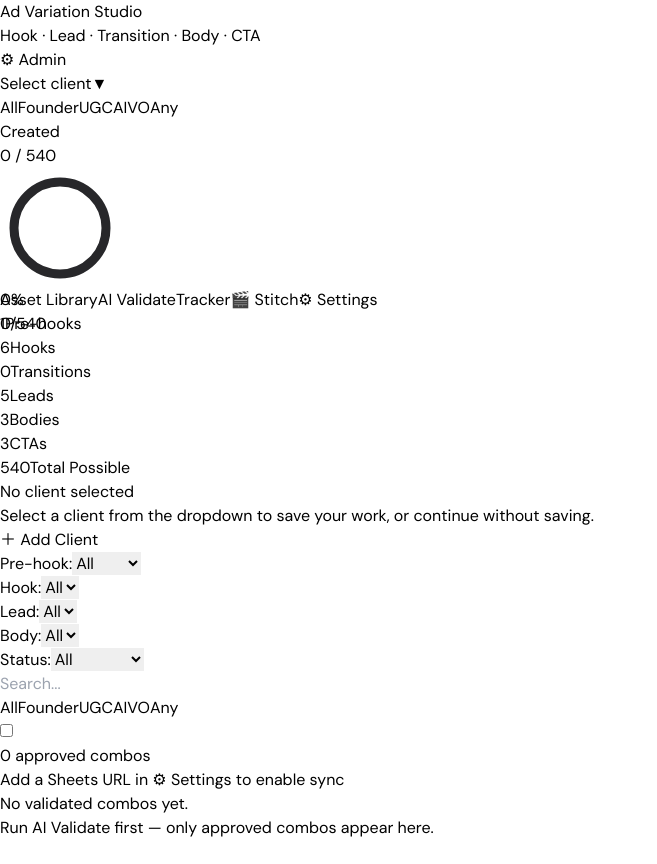
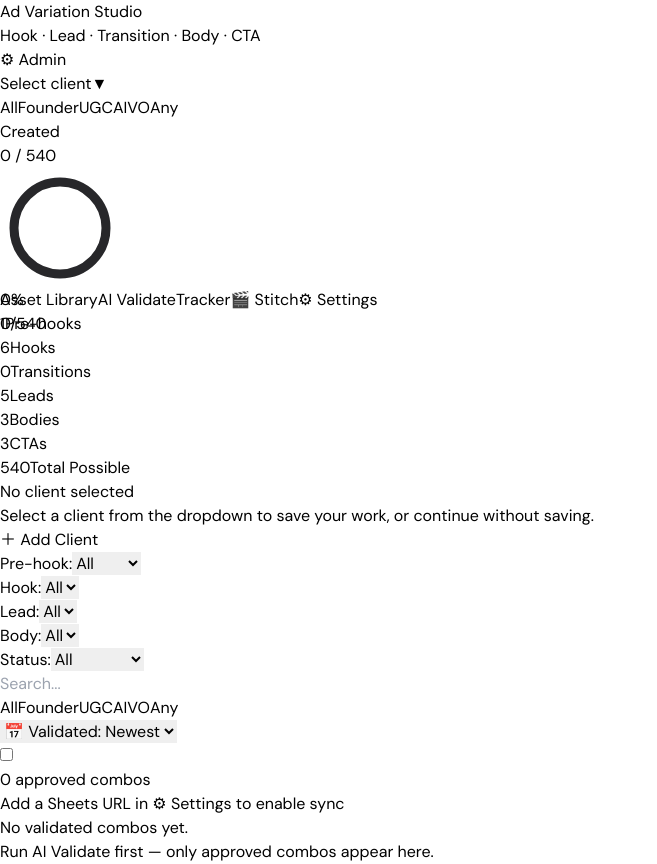
Before and after one commit to empoweredhomepros/ad-variation-studio, a React (Vite) app: page / in a window 1280 px wide. Both pictures are taken after a click on the button "Tracker". Shown: the whole page, without its empty margins (0-657 px from the left). Before the commit the page ends 840 px from the top, so only its background shows below. Built offline with nearby package versions, Linux system fonts and the light colour scheme.

Commit message:
Add sort by date + always show date fields with dash fallback in Validate and Tracker

```diff
--- a/src/App.jsx
+++ b/src/App.jsx
@@ -847,8 +847,8 @@ function ResultCard({ result, hookText, leadText, bodyText, ctaText, onOverride,
         <Tag tag={result.hookTag}/>
         {isManual&&result.valid&&<span className="text-xs bg-amber-500/20 text-amber-400 border border-amber-500/30 px-1.5 py-0.5 rounded-full shrink-0">➡ In Tracker</span>}
         {isManual&&!result.valid&&<span className="text-xs bg-zinc-700/40 text-zinc-400 border border-zinc-600/30 px-1.5 py-0.5 rounded-full shrink-0">Manual</span>}
-        {result.validatedAt&&<span className="text-xs text-zinc-500 shrink-0" title="Date Validated">📅 {fmtDate(result.validatedAt)}</span>}
-        {result.addedToTrackerAt&&<span className="text-xs text-amber-400/70 shrink-0" title="Date Added to Tracker">🗂 {fmtDate(result.addedToTrackerAt)}</span>}
+        <span className="text-xs text-zinc-500 shrink-0" title="Date Validated">📅 {result.validatedAt ? fmtDate(result.validatedAt) : "—"}</span>
+        {(result.manual&&result.valid||result.addedToTrackerAt)&&<span className="text-xs text-amber-400/70 shrink-0" title="Date Added to Tracker">🗂 {result.addedToTrackerAt ? fmtDate(result.addedToTrackerAt) : "—"}</span>}
         {isReviewed&&!isManual&&<span className="text-xs bg-teal-500/20 text-teal-400 border border-teal-500/30 px-1.5 py-0.5 rounded-full shrink-0">✓ Reviewed</span>}
 
         {/* Reason */}
@@ -997,6 +997,7 @@ function ValidateTab({ preHooks,hooks,transitions,leads,bodies,ctas,speakers,val
   const [resSpeakerFilter,setResSpeakerFilter]=useState("All");
   const [resSearch,setResSearch]=useState("");
   const [validFilter,setValidFilter]=useState("All");
+  const [sortBy,setSortBy]=useState("newest");
   const [selectedResultKeys,setSelectedResultKeys]=useState(new Set());
 
   // Pre-hooks use their OWN tag filter — independent of scopeTagSet
@@ -1151,6 +1152,9 @@ function ValidateTab({ preHooks,hooks,transitions,leads,bodies,ctas,speakers,val
     else if(validFilter==="Archived")  matchValid=isArchived;
     else if(validFilter==="Unreviewed") matchValid=!r.reviewed&&!inTracker&&!isArchived;
     return matchTag&&matchSpeaker&&matchSearch&&matchValid;
+  }).sort((a,b)=>{
+    const ts = r => sortBy.includes("tracker") ? (r.addedToTrackerAt||"") : (r.validatedAt||"");
+    return sortBy==="oldest"||sortBy==="tracker-oldest" ? ts(a).localeCompare(ts(b)) : ts(b).localeCompare(ts(a));
   });
 
   const totalCombos=allTasks.length;
@@ -1482,6 +1486,13 @@ function ValidateTab({ preHooks,hooks,transitions,leads,bodies,ctas,speakers,val
                 </button>
               ))}
             </div>
+            <select value={sortBy} onChange={e=>setSortBy(e.target.value)}
+              className="bg-zinc-800 border border-zinc-700 rounded px-2 py-1 text-xs text-zinc-300 focus:outline-none focus:border-amber-500 ml-auto shrink-0">
+              <option value="newest">📅 Validated: Newest</option>
+              <option value="oldest">📅 Validated: Oldest</option>
+              <option value="tracker-newest">🗂 Tracker: Newest</option>
+              <option value="tracker-oldest">🗂 Tracker: Oldest</option>
+            </select>
           </div>
           {/* Count + select-all + clear/restart row */}
           <div className="flex items-center gap-2 mb-3 flex-wrap">
@@ -1672,9 +1683,9 @@ function ComboRow({ combo, vr, assetMap, onToggle, onSetVideoStatus, onUrlChange
         <Tag tag={combo.hookTag}/>
         <FilenameField value={combo.filename||combo.autoFilename} onChange={v=>onFilenameChange(combo.key,v)}/>
         {combo.date&&vs&&<span className="text-xs text-zinc-500 whitespace-nowrap ml-1">{combo.date}</span>}
-        {vr?.validatedAt&&<span className="text-xs text-zinc-500 whitespace-nowrap" title="Date Validated">📅 {fmtDate(vr.validatedAt)}</span>}
+        {vr&&<span className="text-xs text-zinc-500 whitespace-nowrap" title="Date Validated">📅 {vr.validatedAt ? fmtDate(vr.validatedAt) : "—"}</span>}
         {vr?.manual&&vr?.valid&&<span className="text-xs bg-amber-500/15 text-amber-400 border border-amber-500/25 px-1.5 py-0.5 rounded-full whitespace-nowrap">In Tracker</span>}
-        {vr?.addedToTrackerAt&&<span className="text-xs text-amber-400/70 whitespace-nowrap" title="Date Added to Tracker">🗂 {fmtDate(vr.addedToTrackerAt)}</span>}
+        {vr?.manual&&vr?.valid&&<span className="text-xs text-amber-400/70 whitespace-nowrap" title="Date Added to Tracker">🗂 {vr.addedToTrackerAt ? fmtDate(vr.addedToTrackerAt) : "—"}</span>}
         {/* Accordion toggle */}
         <button onClick={()=>setOpen(v=>!v)}
           className={`ml-auto flex items-center gap-1.5 px-2.5 py-1 rounded-lg border text-xs font-medium transition-all
@@ -1784,6 +1795,7 @@ function TrackerTab({ combos, onToggle, onSetVideoStatus, onUrlChange, onFilenam
   const [statusFilter,setStatusFilter]=useState("All");
   const [speakerFilter,setSpeakerFilter]=useState("All");
   const [selectedTrackerKeys,setSelectedTrackerKeys]=useState(new Set());
+  const [trackerSortBy,setTrackerSortBy]=useState("newest");
   const toggleTrackerSelect=(key,val)=>setSelectedTrackerKeys(prev=>{const n=new Set(prev);val?n.add(key):n.delete(key);return n;});
 
   const vrMap=useMemo(()=>{ const m={}; Object.values(validationStore).forEach(r=>{m[`${r.hookId}+${r.leadId}`]=r;}); return m; },[validationStore]);
@@ -1846,6 +1858,14 @@ function TrackerTab({ combos, onToggle, onSetVideoStatus, onUrlChange, onFilenam
       ||(statusFilter==="Valid"&&vr?.valid===true)
       ||(statusFilter==="Invalid"&&vr?.valid===false);
     return matchTag&&matchSearch&&matchPreHook&&matchHook&&matchLead&&matchBody&&matchSpeaker&&matchStatus;
+  }).sort((a,b)=>{
+    const vra=vrMap[`${a.hookId}+${a.leadId}`];
+    const vrb=vrMap[`${b.hookId}+${b.leadId}`];
+    const ts=trackerSortBy.includes("tracker")
+      ? (c,v)=>v?.addedToTrackerAt||""
+      : (c,v)=>v?.validatedAt||"";
+    const ta=ts(a,vra), tb=ts(b,vrb);
+    return trackerSortBy==="oldest"||trackerSortBy==="tracker-oldest" ? ta.localeCompare(tb) : tb.localeCompare(ta);
   });
 
   const doneCombos=baseCombos.filter(c=>c.videoStatus==="approved").length;
@@ -1904,7 +1924,16 @@ function TrackerTab({ combos, onToggle, onSetVideoStatus, onUrlChange, onFilenam
           </select>
         </div>
       </div>
-      <FilterBar tagSet={tagSet} setTagSet={setTagSet} search={search} setSearch={setSearch}/>
+      <div className="flex items-center gap-2 mb-3 flex-wrap">
+        <FilterBar tagSet={tagSet} setTagSet={setTagSet} search={search} setSearch={setSearch}/>
+        <select value={trackerSortBy} onChange={e=>setTrackerSortBy(e.target.value)}
+          className="bg-zinc-800 border border-zinc-700 rounded px-2 py-1 text-xs text-zinc-300 focus:outline-none focus:border-amber-500 shrink-0">
+          <option value="newest">📅 Validated: Newest</option>
+          <option value="oldest">📅 Validated: Oldest</option>
+          <option value="tracker-newest">🗂 Tracker: Newest</option>
+          <option value="tracker-oldest">🗂 Tracker: Oldest</option>
+        </select>
+      </div>
       <div className="flex items-center justify-between mb-3 flex-wrap gap-2">
         <div className="flex items-center gap-2">
           <input type="checkbox"
```
